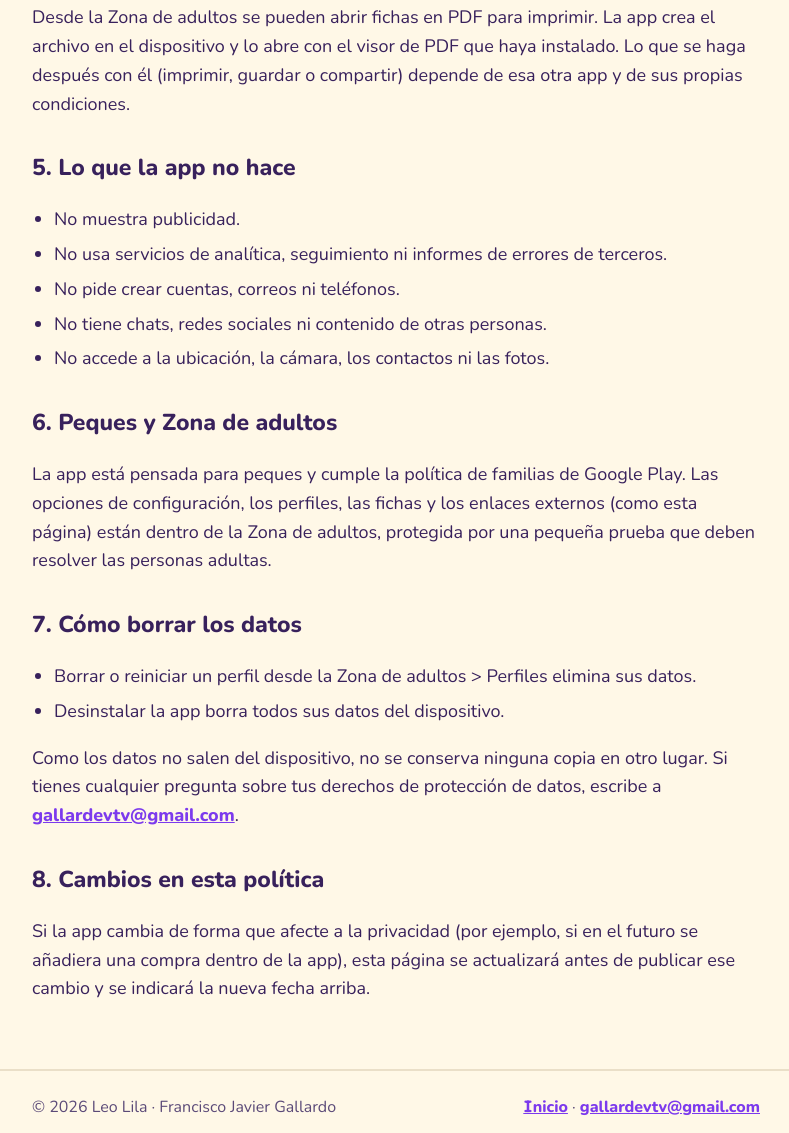
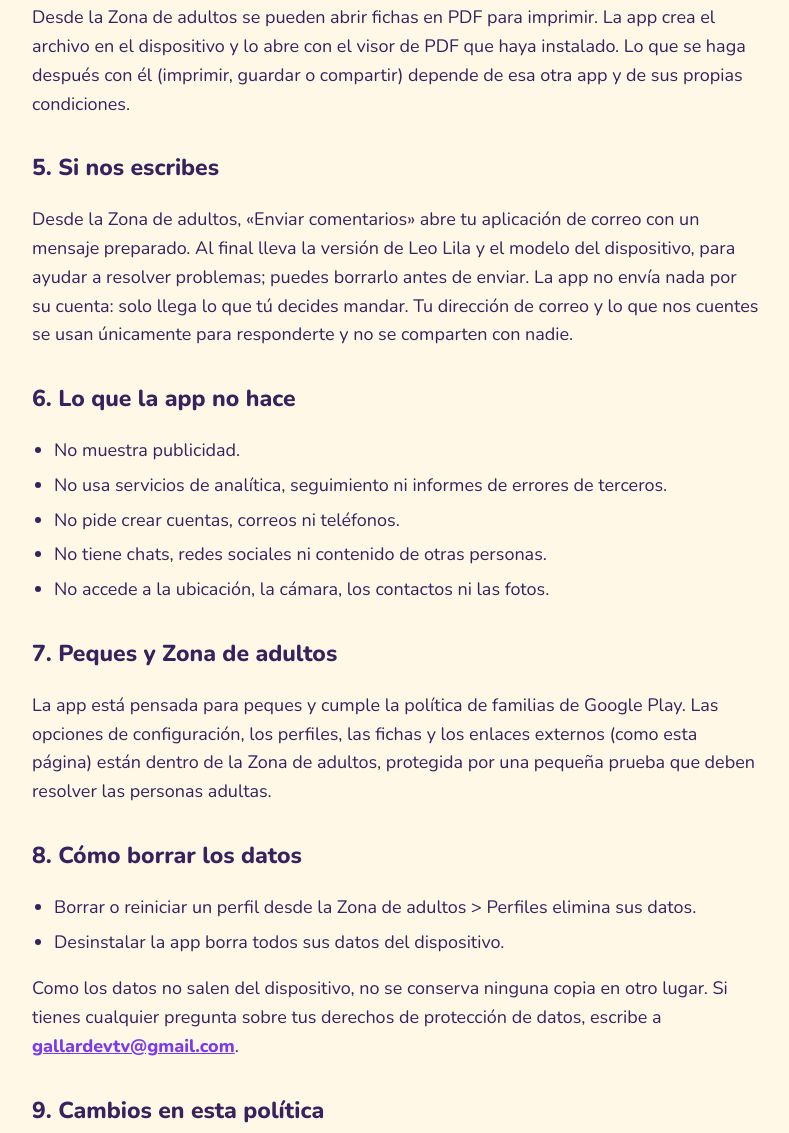
Before and after one commit to FranciscoJGallardo/leolila, a plain HTML site: page privacidad.html in a window 1280 px wide. Shown: the part 1473-2606 px from the top of the page, without its empty margins (244-1033 px from the left). Drawn offline with Linux system fonts and the light colour scheme.

Commit message:
Primera impresion para adultos: bienvenida de 3 paginas antes de crear el primer perfil (que es, como se juega, Zona de adultos; una vez por dispositivo). Zona de adultos > Ajustes > Ayuda: Guia para familias (cuanto jugar, acompanar sin resolver, atascos, leer en voz alta, fichas, varios perfiles) y Enviar comentarios (correo con version y modelo, que se puede borrar). Hoja comun para Creditos y Guia. Politica de privacidad: apartado Si nos escribes. Helper de tests robusto ante pasos que ceden su sitio
Co-Authored-By: Claude Opus 5.5 <noreply@anthropic.com>

```diff
--- a/privacidad.html
+++ b/privacidad.html
@@ -49,7 +49,10 @@
 		<h2>4. Fichas imprimibles</h2>
 		<p>Desde la Zona de adultos se pueden abrir fichas en PDF para imprimir. La app crea el archivo en el dispositivo y lo abre con el visor de PDF que haya instalado. Lo que se haga después con él (imprimir, guardar o compartir) depende de esa otra app y de sus propias condiciones.</p>
 
-		<h2>5. Lo que la app no hace</h2>
+		<h2>5. Si nos escribes</h2>
+		<p>Desde la Zona de adultos, «Enviar comentarios» abre tu aplicación de correo con un mensaje preparado. Al final lleva la versión de Leo Lila y el modelo del dispositivo, para ayudar a resolver problemas; puedes borrarlo antes de enviar. La app no envía nada por su cuenta: solo llega lo que tú decides mandar. Tu dirección de correo y lo que nos cuentes se usan únicamente para responderte y no se comparten con nadie.</p>
+
+		<h2>6. Lo que la app no hace</h2>
 		<ul>
 			<li>No muestra publicidad.</li>
 			<li>No usa servicios de analítica, seguimiento ni informes de errores de terceros.</li>
@@ -58,17 +61,17 @@
 			<li>No accede a la ubicación, la cámara, los contactos ni las fotos.</li>
 		</ul>
 
-		<h2>6. Peques y Zona de adultos</h2>
+		<h2>7. Peques y Zona de adultos</h2>
 		<p>La app está pensada para peques y cumple la política de familias de Google Play. Las opciones de configuración, los perfiles, las fichas y los enlaces externos (como esta página) están dentro de la Zona de adultos, protegida por una pequeña prueba que deben resolver las personas adultas.</p>
 
-		<h2>7. Cómo borrar los datos</h2>
+		<h2>8. Cómo borrar los datos</h2>
 		<ul>
 			<li>Borrar o reiniciar un perfil desde la Zona de adultos &gt; Perfiles elimina sus datos.</li>
 			<li>Desinstalar la app borra todos sus datos del dispositivo.</li>
 		</ul>
 		<p>Como los datos no salen del dispositivo, no se conserva ninguna copia en otro lugar. Si tienes cualquier pregunta sobre tus derechos de protección de datos, escribe a <a href="mailto:gallardevtv@gmail.com">gallardevtv@gmail.com</a>.</p>
 
-		<h2>8. Cambios en esta política</h2>
+		<h2>9. Cambios en esta política</h2>
 		<p>Si la app cambia de forma que afecte a la privacidad (por ejemplo, si en el futuro se añadiera una compra dentro de la app), esta página se actualizará antes de publicar ese cambio y se indicará la nueva fecha arriba.</p>
 	</main>
 
```
